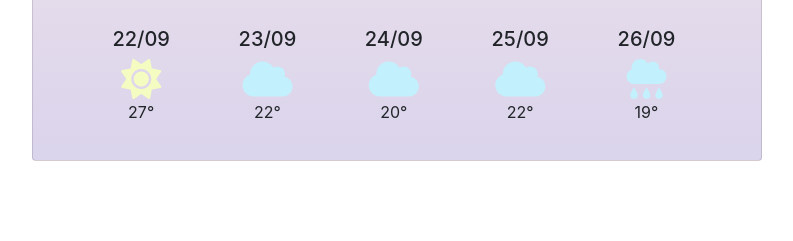
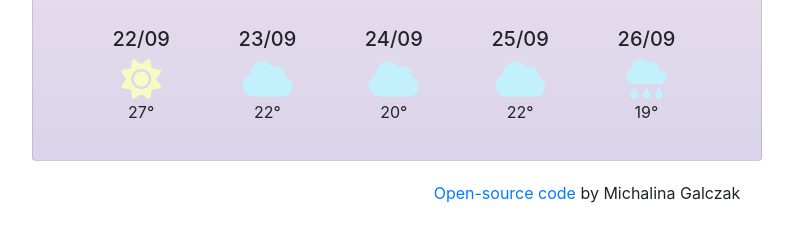
Before and after one commit to michalina-galczak/my-sunny-app, a website built with Parcel: page index.html in a window 1280 px wide. Shown: the part 297-538 px from the top of the page, without its empty margins (53-846 px from the left). Built offline with nearby package versions, Linux system fonts and the light colour scheme.

Commit message:
Added link to source code

```diff
--- a/index.html
+++ b/index.html
@@ -129,6 +129,8 @@
           </div>
         </div>
       </form>
+      <a target="_blank" href = "https://github.com/michalina-galczak/my-sunny-app">Open-source code </a>by Michalina Galczak
+
     </div>
     <script src="src/index.js"></script>
   </body>
```
